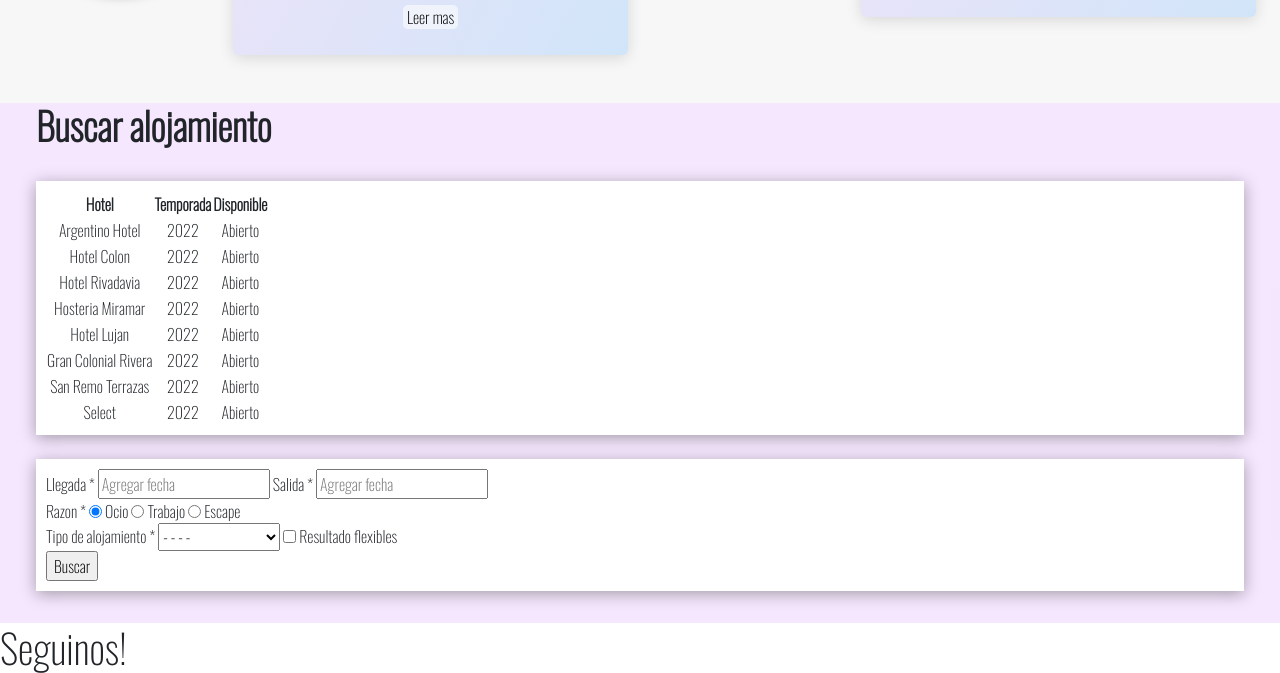
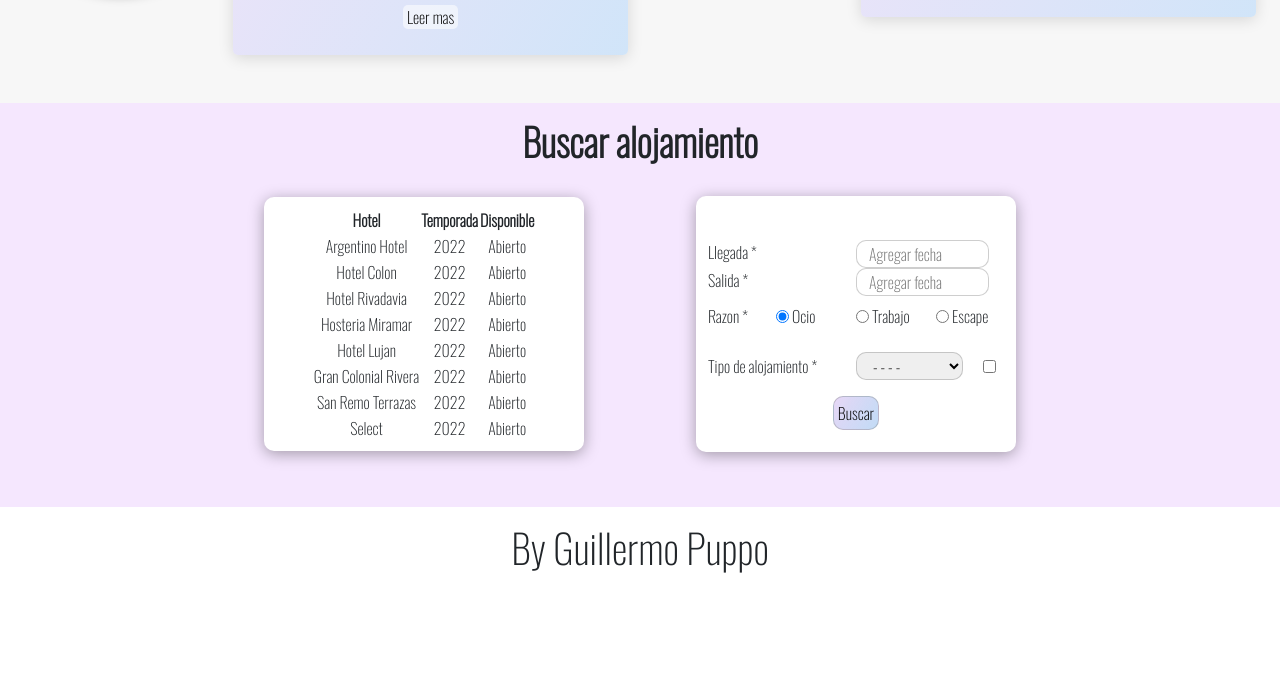
Before and after one commit to G-Puy/segundoSemObl1DIW, a plain HTML site: page index.html in a window 1280 px wide. Shown: the part 2762-3435 px from the top of the page. After the commit the page ends 3357 px from the top, so only its background shows below. Drawn offline with nearby package versions, Linux system fonts and the light colour scheme.

Commit message:
Faltan Retoques

```diff
--- a/css/estilos.css
+++ b/css/estilos.css
@@ -352,14 +352,18 @@ margin-bottom: 1.5rem;
 
 /* SECTION LUGARES RECOMENDADOS */
 
-/* SECTION BUAR ALOJAMIENTO */
+/* SECTION BUSCAR ALOJAMIENTO */
 #BuscarAlojamiento{
     background-color: rgba(202, 135, 247, 0.199);
     padding-bottom: 2rem;
+    margin-left: 0;
+    padding-top: 1rem;
+
 
 }
 #divBuscar{
     margin-left: 0px;
+    padding: 0;
 }
 #tableShadow{
     margin-top: 1.5rem;
@@ -372,5 +376,53 @@ form{
     background: white;
     padding: 10px;
     box-shadow: 0 3px 15px rgba(0, 0, 0, 0.336);
+    max-width: 20rem !important;
+    min-height: 16rem !important;
+    padding-top: 2.8rem;
+    border-radius: 10px;
 }
-/* SECTION BUAR ALOJAMIENTO */
+#tableShadow{
+    max-width: 20rem;
+    border-radius: 10px;
+}
+#table{
+  margin: auto;
+}
+#table tr:target, #table tr:hover, #table tr:active{
+    box-shadow: 0 3px 15px rgba(0, 0, 0, 0.336);
+
+}
+.padi{
+    padding-top: .5rem;
+}
+#fieldFormMultiple div{
+    padding: 0;
+}
+#btnSubm{
+    margin-top: 1rem;
+    padding: 4px;
+    background-image: linear-gradient(120deg, #e0c3fc8c 0%, #8ec5fc79 100%);
+
+}
+.bor{
+    border-radius: 10px;
+    border: rgba(128, 128, 128, 0.39) 1px solid;
+}
+
+@media screen and (min-width: 1024px){
+   form{
+        margin-left: 4rem;
+    }
+}
+/* SECTION BUSCAR ALOJAMIENTO */
+
+/* FOOTER */
+footer{
+    padding: 1rem;
+}
+
+
+
+
+
+/* FOOTER */
--- a/index.html
+++ b/index.html
@@ -209,7 +209,7 @@
 
                                     </div>
 
-                                    <p  class="text-center">
+                                    <p class="text-center">
                                         <a href="https://www.welcomeuruguay.com/piriapolis/aerosilla-san-antonio.html "
                                             target="_blank">Leer
                                             mas </a>
@@ -346,12 +346,12 @@
 
 
     <!-- SECTION BUSCAR ALOJAMIENTO -->
-    <section id="BuscarAlojamiento">
-        <div class="container-fluid row" id="divBuscar">
-            <h1><strong>Buscar alojamiento</strong></h1>
-            <div>
-                <div id="tableShadow" class="text-center">
-                    <table>
+    <section id="BuscarAlojamiento" class="row container-fluid">
+        <h1 class="col-12 text-center"><strong>Buscar alojamiento</strong></h1>
+        <div class="container-fluid row gap-5 justify-content-center align-items-center" id="divBuscar">
+
+            <div id="tableShadow" class=" col-12 col-md-6 text-center">
+                <table id="table" class="">
 
                     <thead>
                         <tr>
@@ -407,69 +407,75 @@
 
 
 
-                <form action="" method="get" autocomplete="off" enctype="multipart/form-data">
-                    <div>
-                        <fieldset>
-                            <label for='llegada'>Llegada *</label>
-                            <input type='datetime' id='llegada' placeholder="Agregar fecha" required>
-                            <label for='salida'>Salida *</label>
-                            <input type='datetime' id='salida' placeholder="Agregar fecha" required>
+            <form class="col-12 col-md-6" action="" method="get" autocomplete="off" enctype="multipart/form-data">
+                <div class="row gap-4">
+                    <div class="col-12">
+
+                        <fieldset class="row">
+                            <label for='llegada' class="col-6 ">Llegada *</label>
+                            <input type='datetime' class="col-5 bor" id='llegada' placeholder="Agregar fecha" required>
+                            <label for='salida' class="col-6 ">Salida *</label>
+                            <input type='datetime' class="col-5 bor" id='salida' placeholder="Agregar fecha" required>
                         </fieldset>
-                        <fieldset>
-                            <label for="radio1 radio2 radio3">Razon *</label>
-                            <input type="radio" id="radio1" name="rad" value="Ocio" checked>
-                            <label for="radio1">Ocio</label>
-                            <input type="radio" id="radio2" name="rad" value="Trabajo">
-                            <label for="radio2">Trabajo</label>
-                            <input type="radio" id="radio3" name="rad" value="Escape">
-                            <label for="radio3">Escape</label>
+                        <fieldset class="row align-items-center  padi" id="fieldFormMultiple">
+
+
+                            <label class="col-3" for="radio1 radio2 radio3">Razon *</label>
+                            <div class="col-3">
+                                <input class="" type="radio" id="radio1" name="rad" value="Ocio" checked>
+                                <label class="" for="radio1">Ocio</label>
+                            </div>
+                            <div class="col-3">
+                                <input class="" type="radio" id="radio2" name="rad" value="Trabajo">
+                                <label class="" for="radio2">Trabajo</label>
+                            </div>
+                            <div class="col-3">
+                                <input class="" type="radio" id="radio3" name="rad" value="Escape">
+                                <label class="" for="radio3">Escape</label>
+                            </div>
+
+
                         </fieldset>
+
+
                     </div>
-                    <div>
-                        <div>
-                            <label for="tipoAlojamiento">Tipo de alojamiento *</label>
-                            <select name="slc" id="tipoAlojamiento">
+                    <div class="col-12" id="divSelect">
+                        <div class="row align-items-center">
+                            <label for="tipoAlojamiento" class="col-6">Tipo de alojamiento *</label>
+                            <select name="slc" id="tipoAlojamiento" class="col-4 bor">
                                 <option disabled selected>- - - -</option>
                                 <option value="C">Compartido</option>
                                 <option value="I1">Individual</option>
                                 <option value="I2">Individual Suit Real</option>
                             </select>
-                            <input type='checkbox' id='chekb'>
-                            <label for='chekb'>Resultado flexibles</label>
+                            <input type='checkbox' id='chekb' class="col-2">
                         </div>
 
-                        <div>
-
-                            <input type="submit" value="Buscar">
+                        <div class="text-center ">
+                            <input type="submit" value="Buscar" id="btnSubm" class="bor" >
                         </div>
 
 
                     </div>
+
+                </div>
+
+
             </form>
+        </div>
+
+
 
 
 
 
 
         </div>
-        </div>
     </section>
 
 
-    <footer>
-        <div>
-            <h1>Seguinos!</h1>
-            <a href="https://www.facebook.com/guille.puppo/" target="_blank"><img src="img/iconos/facebook.png"
-                    alt="icono de facebook"></a>
-            <a href="https://www.instagram.com/guillepuppo/" target="_blank"><img src="img/iconos/instagram.png"
-                    alt="icono de instagram"></a>
-            <a href="https://walink.co/d30e85" target="_blank"><img src="img/iconos/whatsapp.png"
-                    alt="icono de whatsapp"></a>
-
-
-
-
-        </div>
+    <footer class="text-center">
+        <h1>By Guillermo Puppo</h1>
     </footer>
 </body>
 <script src="js/bootstrap.bundle.js" type="text/JavaScript"></script>
```
Lines whose indentation alone changed are shown as unchanged.
